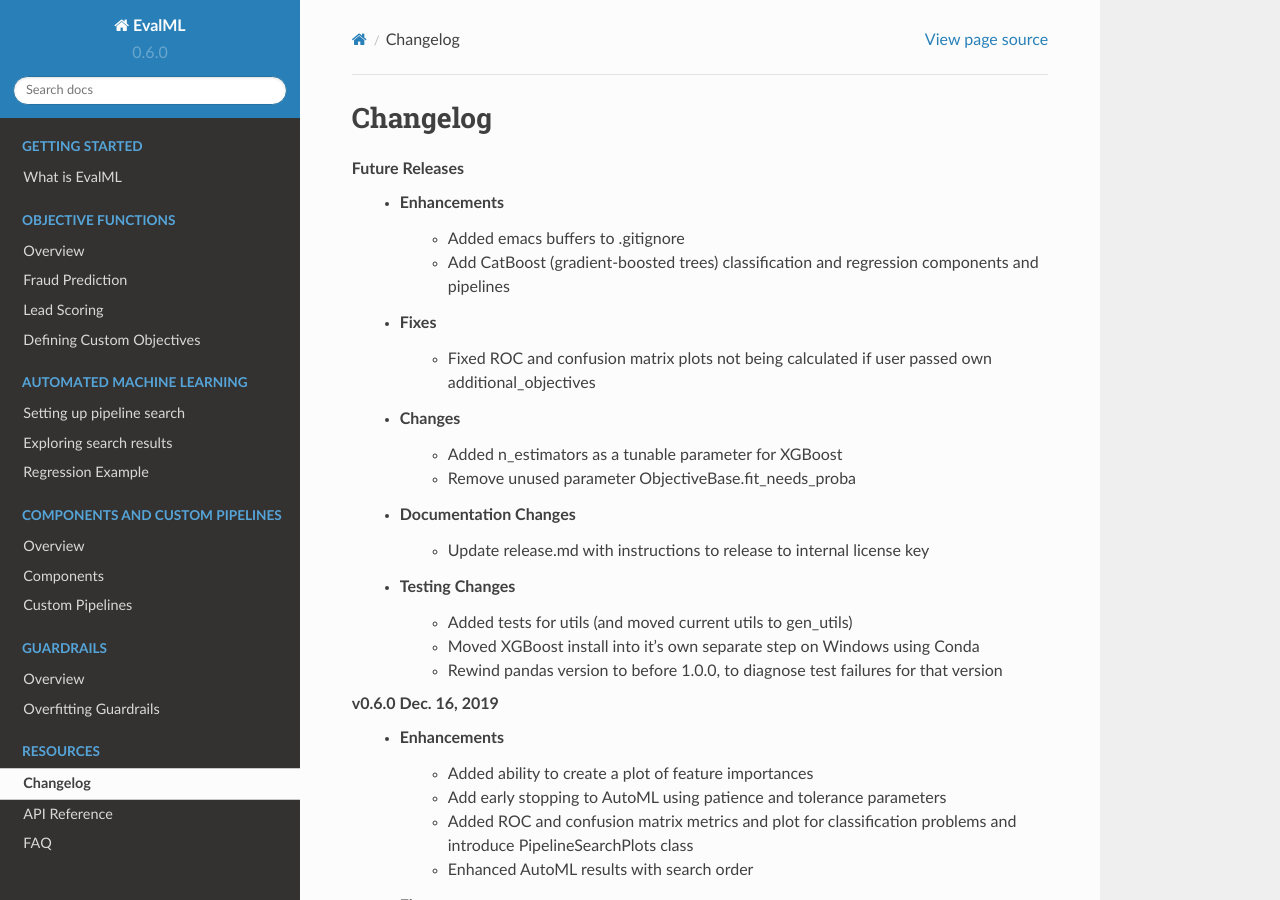
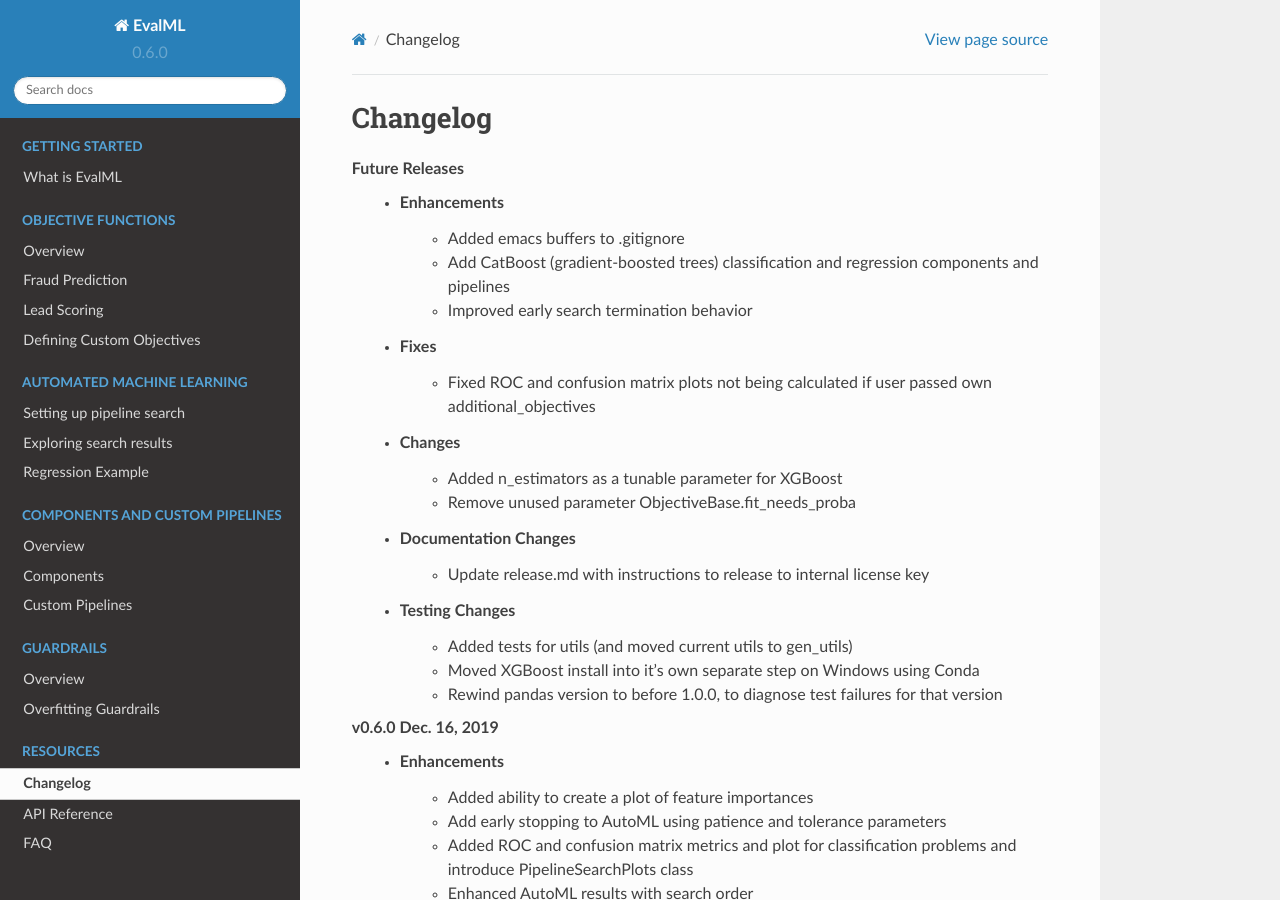
Before and after one commit to alteryx/evalml, a Sphinx documentation site: the page built from docs/source/changelog.rst, in a window 1280 px wide and 900 px high. Built offline with Sphinx 7.4.7 and the Read the Docs theme 2.0.0, drawn with Linux system fonts in a browser that asks for light colours; comment, search, counter and statistics services are not loaded.

Commit message:
Updated changelog

```diff
--- a/docs/source/changelog.rst
+++ b/docs/source/changelog.rst
@@ -6,6 +6,7 @@ Changelog
     * Enhancements
         * Added emacs buffers to .gitignore :pr:`350`
         * Add CatBoost (gradient-boosted trees) classification and regression components and pipelines :pr:`247`
+        * Improved early search termination behavior :pr:`312`
     * Fixes
         * Fixed ROC and confusion matrix plots not being calculated if user passed own additional_objectives :pr:`276`
     * Changes
```
